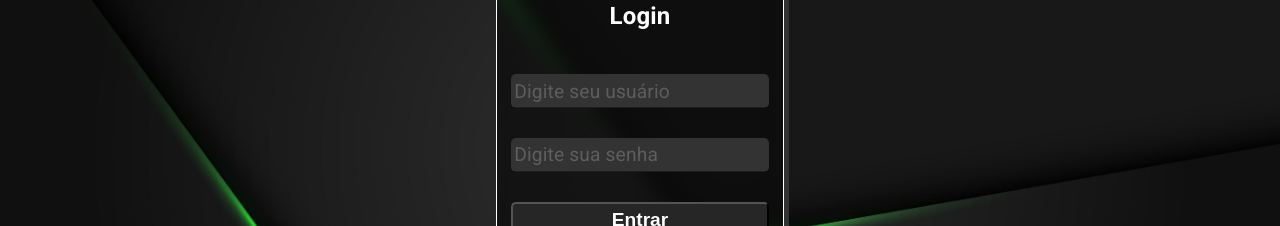
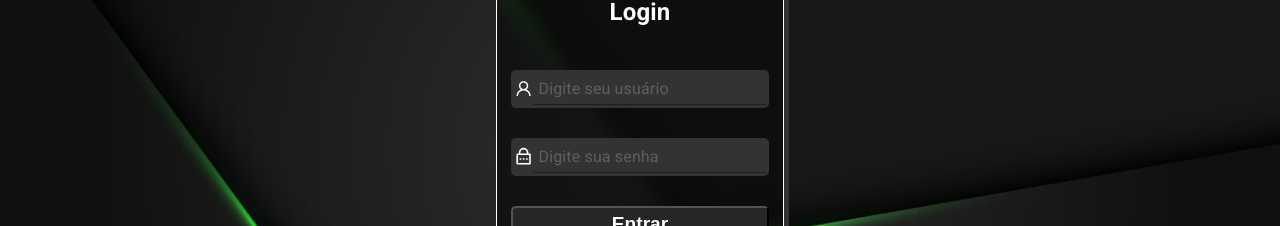
Before and after one commit to gustas01/challenge_ngcash-frontend_react, a React (Create React App) app: page / in a window 1280 px wide. Shown: the part 299-525 px from the top of the page. Built offline with nearby package versions, Linux system fonts and the light colour scheme.

Commit message:
inserindo ícones nos formulários de login e signup

```diff
--- a/src/components/Login/index.tsx
+++ b/src/components/Login/index.tsx
@@ -5,6 +5,8 @@ import { useNavigate } from 'react-router-dom'
 import { useState } from 'react'
 import { toast} from 'react-toastify'
 import constants from '../../utils/contants'
+import { AiOutlineUser } from "react-icons/ai";
+import { RiLockPasswordLine } from 'react-icons/ri'
 
 export default function Login(){
   const navigate = useNavigate()
@@ -46,8 +48,8 @@ export default function Login(){
 
       localStorage.setItem('token', data.token)
       navigate('/home', { state: data.token })
-    }catch(error){
-      toast.error(`${error}`)
+    }catch(error: any){
+      toast.error(`${error.toString().slice(7)}`)
     }
   }
 
@@ -57,8 +59,14 @@ export default function Login(){
             <img src={logo} alt="logo" className='logoLogin' />
             <h1>Login</h1>
             <form action="">
-              <Input type="text" placeholder='Digite seu usuário' required onChange={handleGetUserName}/>
-              <Input type="password" placeholder='Digite sua senha' required onChange={handleGetPassword}/>
+              <span>
+                <AiOutlineUser/>
+                <Input className='inputLogin' type="text" placeholder='Digite seu usuário' required onChange={handleGetUserName}/>
+              </span>
+              <span>
+                <RiLockPasswordLine/>
+                <Input className='inputLogin' type="password" placeholder='Digite sua senha' required onChange={handleGetPassword}/>
+              </span>
               <button className='buttonForm' onClick={e => handleLogin(e)}>Entrar</button>
             </form>
           </section>
--- a/src/components/Login/style.css
+++ b/src/components/Login/style.css
@@ -38,13 +38,22 @@
     gap: 30px;
 }
 
-.loginSection input{
-    color: var(--text-color-input);
-    background-color: var(--backgroung-color-input);
-    font-size: 1.2rem;
-    padding: 3px;
-    width: 100%;
-    border-radius: 5px;
+.loginSection span{
+  background-color: var(--backgroung-color-input);
+  font-size: 1.2rem;
+  padding: 3px;
+  border-radius: 5px;
+  display: flex;
+  align-items: center;
+}
+
+.inputLogin{
+  flex: 1;
+}
+
+.inputLogin input{
+  color: var(--text-color-input);
+  padding-left: 5px;
 }
 
 .loginSection input::placeholder{
--- a/src/components/SignUp/index.tsx
+++ b/src/components/SignUp/index.tsx
@@ -4,12 +4,11 @@ import { Input } from '@mui/material'
 import { useState } from 'react'
 import { toast} from 'react-toastify'
 import constants from '../../utils/contants'
-import { useNavigate } from 'react-router-dom'
+import { AiOutlineUserAdd } from "react-icons/ai";
+import { RiLockPasswordLine } from 'react-icons/ri'
 
 
 export default function SignUp(){
-  const navigate = useNavigate()
-
   const [userName, setUserName] = useState('')
   const [password, setPassword] = useState('')
 
@@ -43,8 +42,8 @@ export default function SignUp(){
         throw new Error(data.errors)
 
       toast.success('Usuário criado com sucesso!')
-    }catch(error){
-      toast.error(`${error}`)
+    }catch(error: any){
+      toast.error(`${error.toString().slice(7)}`)
     }
   }
 
@@ -54,8 +53,14 @@ export default function SignUp(){
                 <img src={logo} alt="logo" className='logoSignup' />
                 <h1>Criar conta</h1>
                 <form action="">
-                    <Input type="text" placeholder='Digite seu usuário' required onChange={handleGetUserName}/>
-                    <Input type="password" placeholder='Digite sua senha' required onChange={handleGetPassword}/>
+                  <span>
+                    <AiOutlineUserAdd/>
+                    <Input className='inputLogin' type="text" placeholder='Digite seu usuário' required onChange={handleGetUserName}/>
+                  </span>
+                  <span>
+                    <RiLockPasswordLine/>
+                    <Input className='inputLogin' type="password" placeholder='Digite sua senha' required onChange={handleGetPassword}/>
+                  </span>
                     <button className='buttonForm' onClick={e => handleSignUp(e)}>Criar</button>
                 </form>
             </section>
--- a/src/components/SignUp/style.css
+++ b/src/components/SignUp/style.css
@@ -30,23 +30,19 @@
     gap: 30px;
 }
 
-.signupSection input{
+.signupSection span{
     color: var(--text-color-input);
     background-color: var(--backgroung-color-input);
     font-size: 1.2rem;
     padding: 3px;
+    display: flex;
+    align-items: center;
     width: 100%;
     border-radius: 5px;
 }
 
 .signupSection input::placeholder{
     color: #999;
-}
-
-.signupSection p{
-    color: white;
-    align-self: flex-end;
-    margin-right: 20px;
 }
 
 .signupSection a{
--- a/src/components/Transactions/index.tsx
+++ b/src/components/Transactions/index.tsx
@@ -39,8 +39,8 @@ export default function Transactions(props: IToken): JSX.Element{
 
     try{
       getTransactions()
-    }catch(error){
-      toast.error(`${error}`)
+    }catch(error: any){
+      toast.error(`${error.toString().slice(7)}`)
     }
   }, [props.token])
 
```
